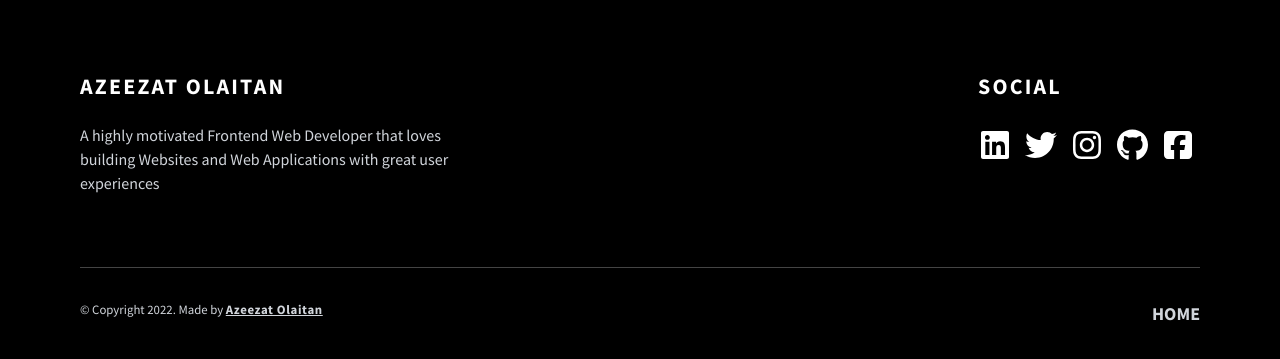
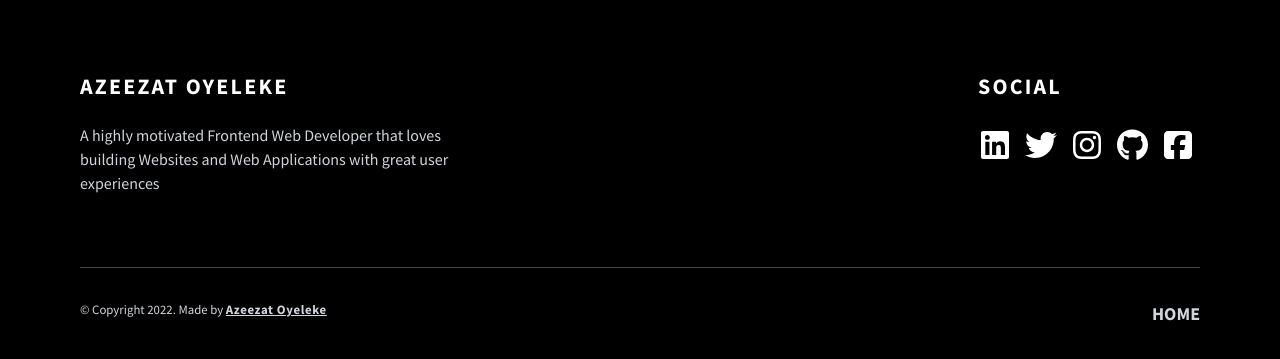
Before and after one commit to Azeezat87/Portfolio, a Next.js app: page / in a window 1280 px wide. Shown: the part 6079-6438 px from the top of the page. Built offline with nearby package versions, Linux system fonts and the light colour scheme.

Commit message:
some corrections

```diff
--- a/components/footer.js
+++ b/components/footer.js
@@ -34,7 +34,7 @@ export default function Footer() {
       <div className='p-10 flex justify-between md:flex-col md:pt-40 md:px-0 md:mb-40'>
         <div className='md:absolute md:mt-24'>
           <h3 className='uppercase font-bold text-[22px] tracking-widest mb-5 md:text-8 md:text-[40px] md:font-semibold md:mb-6'>
-            azeezat olaitan
+            azeezat oyeleke
           </h3>
           <p className='text-base text-gray-300 max-w-[400px] md:min-w-[700px] md:text-3xl md:pr-10 md:leading-10'>
             A highly motivated Frontend Web Developer that loves building
@@ -59,7 +59,7 @@ export default function Footer() {
       <div className='px-10 flex justify-between md:p-0 md:mt-4 md:items-center'>
         <small className='text-gray-300 md:text-[24px]'>
           © Copyright {new Date().getFullYear()}. Made by{' '}
-          <b className='underline tracking-wider'>Azeezat Olaitan</b>
+          <b className='underline tracking-wider'>Azeezat Oyeleke</b>
         </small>
         <p className='uppercase text-gray-300 text-[18px] md:tracking-wider font-bold md:text-[30px]'>
           <Link href='#home'>home</Link>
```
